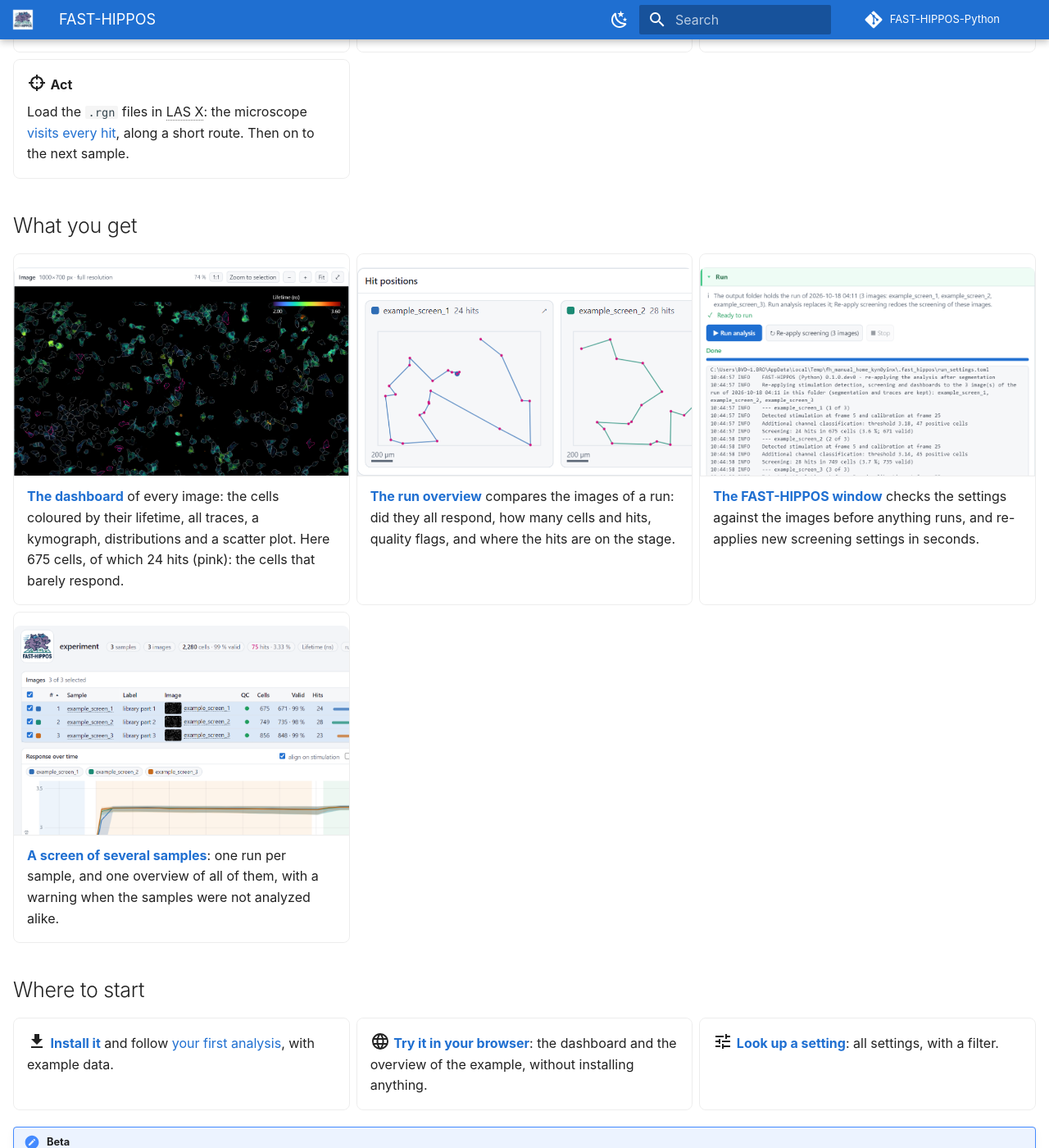
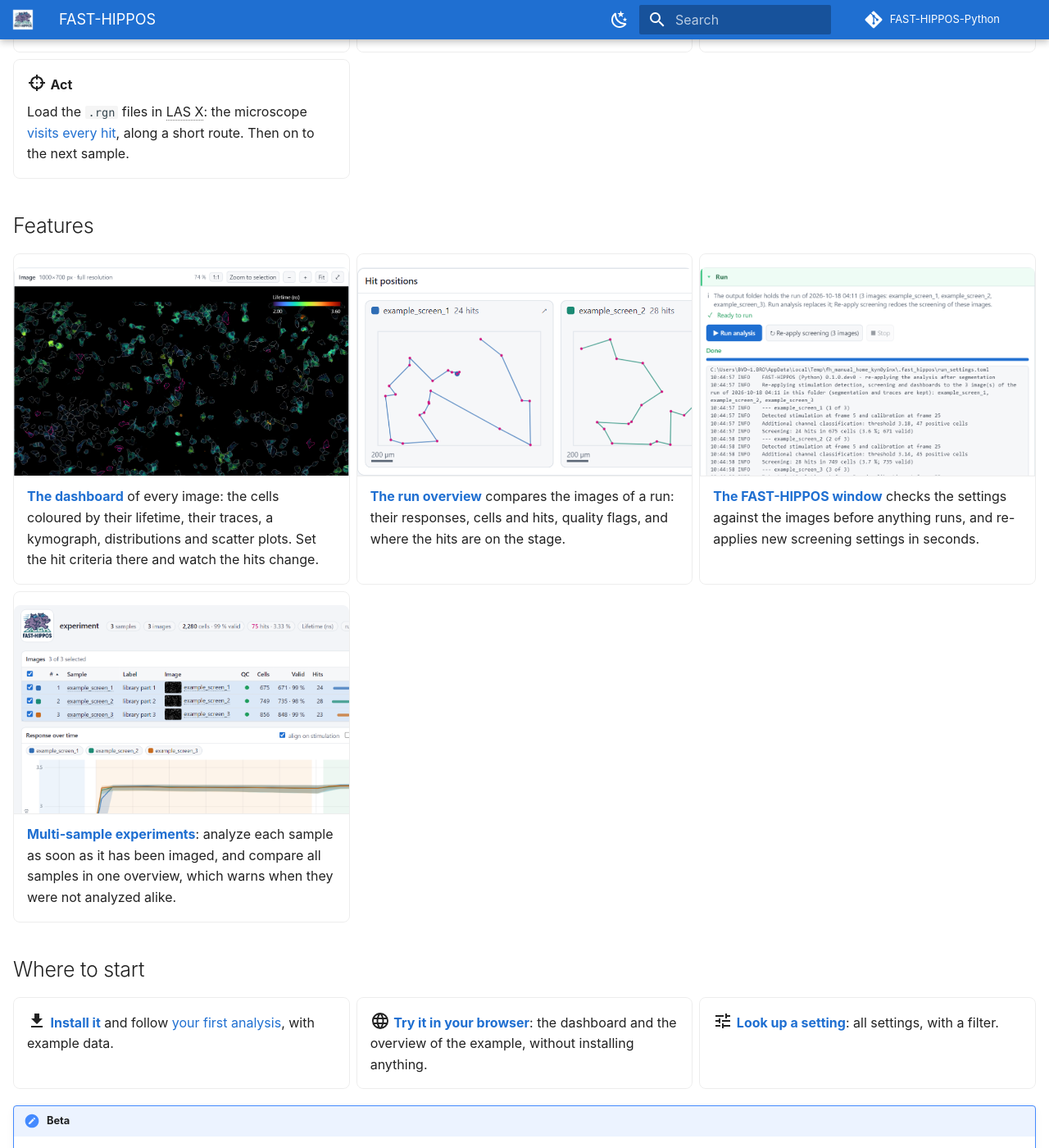
Before and after one commit to Jalink-lab/FAST-HIPPOS-Python, an MkDocs documentation site: the page built from manual/index.md, in a window 1280 px wide and 1400 px high, scrolled down 1487 px. Shown: the whole window at 82% size. Built offline with MkDocs 1.6.1 and Material for MkDocs 9.7.7, drawn with Linux system fonts in a browser that asks for light colours; comment, search, counter and statistics services are not loaded.

Commit message:
Manual home page: 'Features', with general texts (no example numbers) and 'Multi-sample experiments'
Co-Authored-By: Claude Opus 5.5 <noreply@anthropic.com>

```diff
--- a/manual/index.md
+++ b/manual/index.md
@@ -161,20 +161,19 @@ respond (orange); the few that don't are the hits (pink).</figcaption>
 
 </div>
 
-## What you get
+## Features
 
 <div class="grid cards fh-gallery" markdown>
 
 -   [![The dashboard of an image](images/dash_image.png)](guide/dashboard.md)
 
-    **[The dashboard](guide/dashboard.md)** of every image: the cells coloured by their lifetime, all traces, a
-    kymograph, distributions and a scatter plot. Here 675 cells, of which 24 hits (pink): the cells that barely
-    respond.
+    **[The dashboard](guide/dashboard.md)** of every image: the cells coloured by their lifetime, their traces, a
+    kymograph, distributions and scatter plots. Set the hit criteria there and watch the hits change.
 
 -   [![The run overview](images/ov_maps.png)](guide/overview.md)
 
-    **[The run overview](guide/overview.md)** compares the images of a run: did they all respond, how many cells and
-    hits, quality flags, and where the hits are on the stage.
+    **[The run overview](guide/overview.md)** compares the images of a run: their responses, cells and hits,
+    quality flags, and where the hits are on the stage.
 
 -   [![The FAST-HIPPOS window](images/gui_run.png)](guide/window.md)
 
@@ -183,8 +182,8 @@ respond (orange); the few that don't are the hits (pink).</figcaption>
 
 -   [![The overview of an experiment](images/landing_experiment.png)](guide/screen.md)
 
-    **[A screen of several samples](guide/screen.md)**: one run per sample, and one overview of all of them, with a
-    warning when the samples were not analyzed alike.
+    **[Multi-sample experiments](guide/screen.md)**: analyze each sample as soon as it has been imaged, and compare
+    all samples in one overview, which warns when they were not analyzed alike.
 
 </div>
 
```
Also changed, not shown: tools/manual/MAINTAINING.md (+2 -2 lines).
